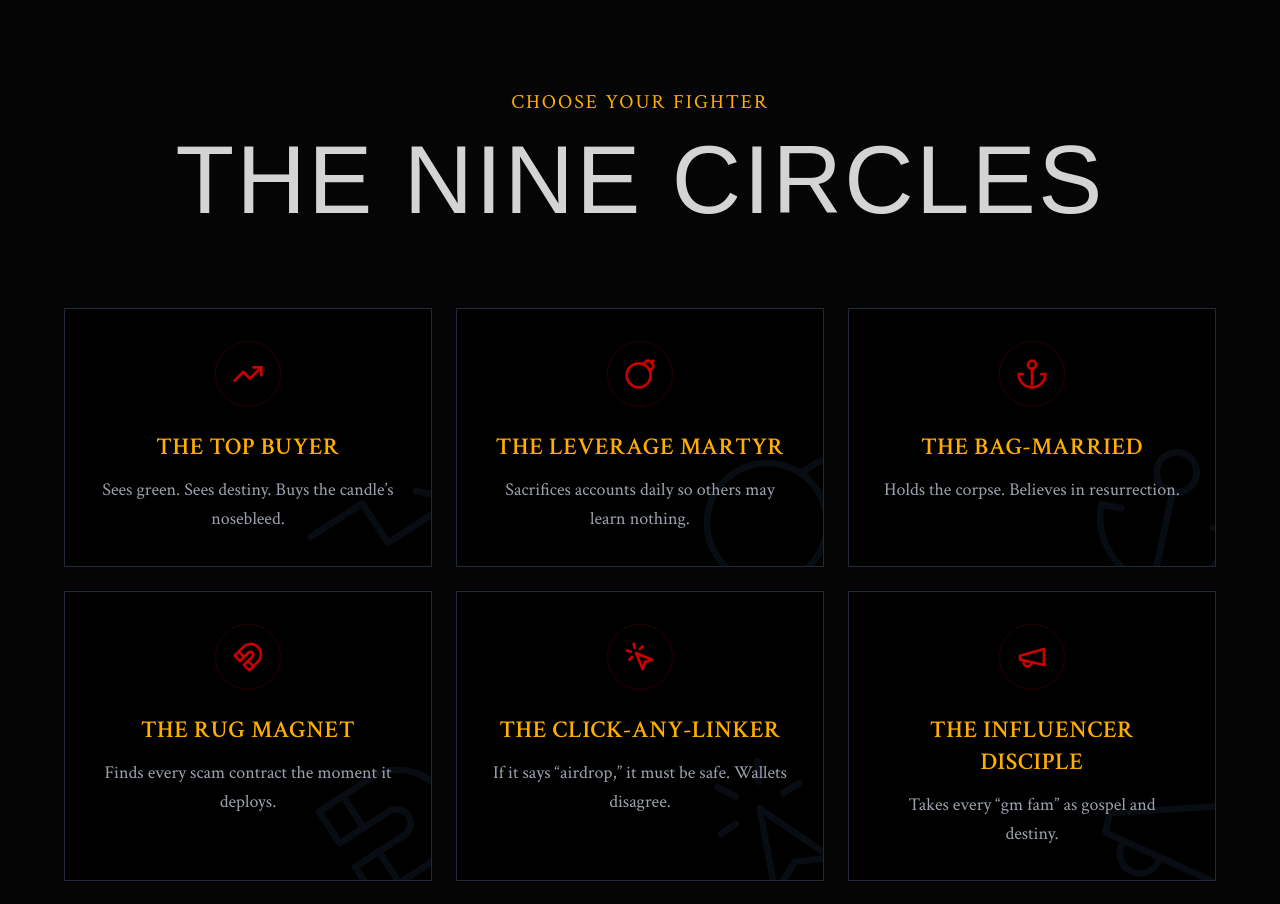
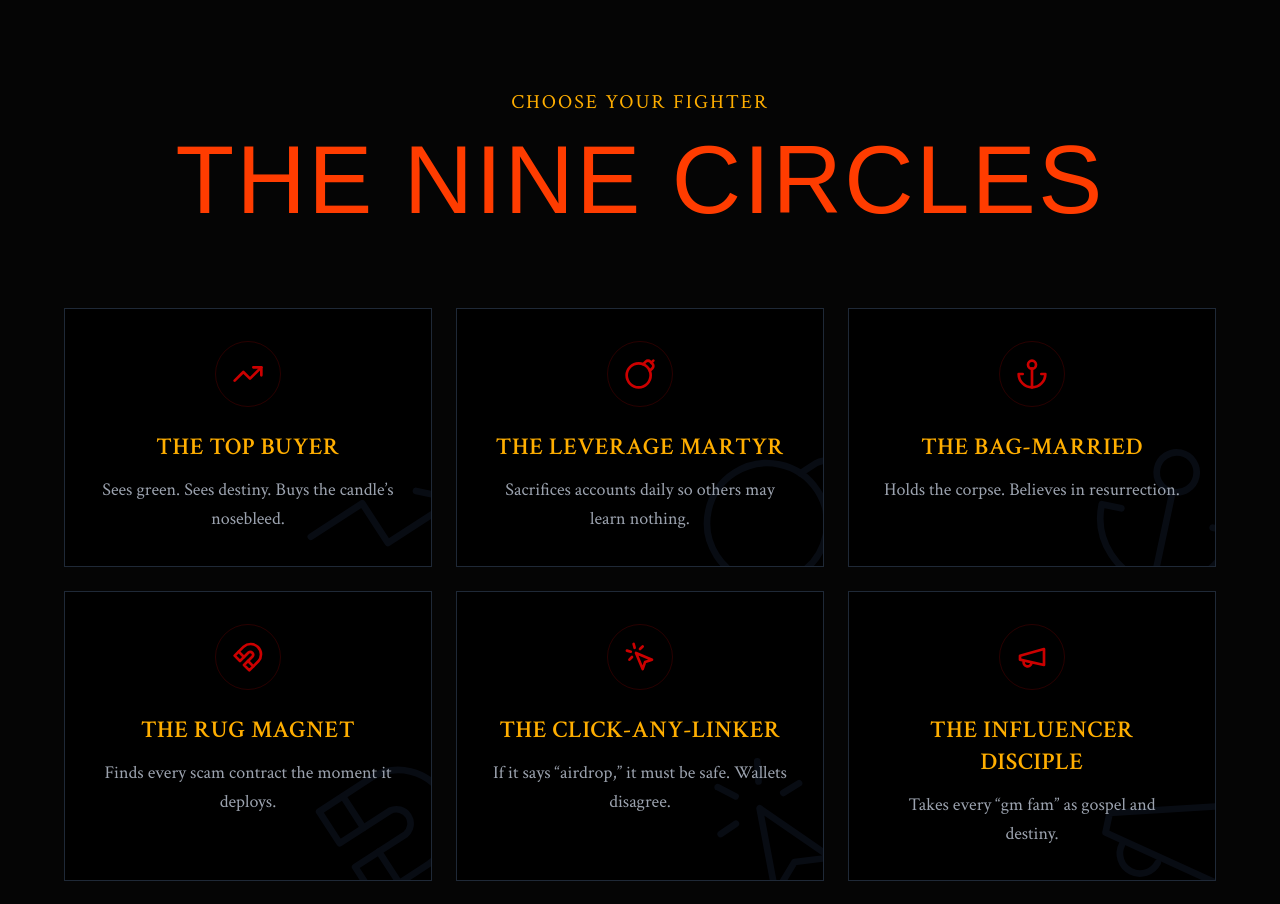
Before and after one commit to Pluviophile84/HELLCOIN, a Next.js app: page / in a window 1280 px wide. Shown: the part 2980-3884 px from the top of the page. Built offline with nearby package versions, Linux system fonts and the light colour scheme; a web font is replaced by a local one.

Commit message:
Update NineTypes.tsx

```diff
--- a/components/sections/NineTypes.tsx
+++ b/components/sections/NineTypes.tsx
@@ -70,7 +70,7 @@ export const NineTypes = () => {
           <span className="font-terminal text-[#ffae00] text-xl tracking-widest uppercase">
             CHOOSE YOUR FIGHTER
           </span>
-          <h2 className="font-gothic text-5xl md:text-8xl text-hell-white tracking-wide">
+          <h2 className="font-gothic text-5xl md:text-8xl text-flame tracking-wide">
             THE NINE CIRCLES
           </h2>
         </div>
```
